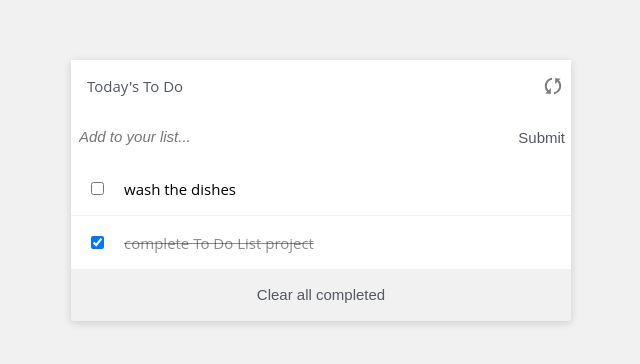
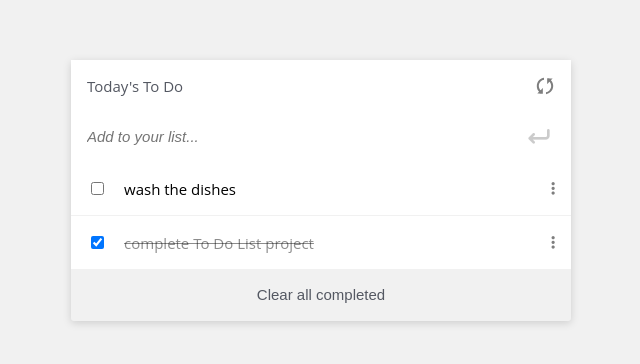
Before and after one commit to leonardodiasb/To-Do-List, a website built with webpack: page src/index.html in a window 1280 px wide. Shown: the full height of the page, 319-959 px from the left. Built offline with nearby package versions, Linux system fonts and the light colour scheme.

Commit message:
Create delete line buttons, modify enter button

```diff
--- a/src/index.html
+++ b/src/index.html
@@ -3,6 +3,7 @@
 <head>
     <meta charset="UTF-8">
     <meta name="viewport" content="width=device-width, initial-scale=1.0">
+    <script src="https://kit.fontawesome.com/2bdc450678.js" crossorigin="anonymous"></script>
     <title>Wbpack Exercise</title>
 </head>
 <body>
@@ -15,7 +16,6 @@
         </div>
         <div id="input-line">
             <input id="inpt" type="text" placeholder="Add to your list...">
-            <input type="submit" class="sbmit">
         </div>
         <div id="td-section"></div>
         <button type="button">Clear all completed</button>
--- a/src/index.js
+++ b/src/index.js
@@ -1,4 +1,5 @@
 import './style.css';
+import Icon from './images/enter-icon.png';
 
 const tdList = [
   {
@@ -14,20 +15,24 @@ const tdList = [
 ];
 
 const list = document.getElementById('td-section');
+const inputLine = document.getElementById('input-line');
 
 function populate() {
+  inputLine.insertAdjacentHTML('beforeend', `<img src="${Icon}" alt="enter icon" class="enter-icon">`);
   for (let i = 0; i < tdList.length; i += 1) {
     if (tdList[i].completed) {
       list.insertAdjacentHTML('beforeend',
         `<div class="td-item">
             <input type="checkbox" checked>
             <p>${tdList[i].description}</p>
+            <i class="delete-line fas fa-ellipsis-v"></i>
         </div>`);
     } else {
       list.insertAdjacentHTML('beforeend',
         `<div class="td-item">
             <input type="checkbox">
             <p>${tdList[i].description}</p>
+            <i class="delete-line fas fa-ellipsis-v"></i>
         </div>`);
     }
   }
--- a/src/style.css
+++ b/src/style.css
@@ -47,8 +47,20 @@ h1 {
 
 #icon-arrows-ccw {
   width: 20px;
+}
+
+#icon-arrows-ccw,
+.delete-line {
   opacity: 0.5;
-  padding-right: 0.5rem;
+  padding-right: 1rem;
+  cursor: pointer;
+}
+
+.enter-icon {
+  height: 2rem;
+  width: auto;
+  margin-right: 1rem;
+  opacity: 20%;
   cursor: pointer;
 }
 
@@ -56,6 +68,8 @@ h1 {
   border: none;
   background-color: transparent;
   cursor: pointer;
+  background-image: url("./images/enter-icon.png");
+  background-repeat: no-repeat;
 }
 
 .td-item {
@@ -70,7 +84,7 @@ h1 {
 
 #inpt {
   width: 100%;
-  padding: 0 40px 0 0.5rem;
+  padding: 0 40px 0 1rem;
   line-height: 50px;
   height: 50px;
   border: none;
--- a/webpack.config.js
+++ b/webpack.config.js
@@ -23,6 +23,10 @@ module.exports = {
         test: /\.css$/i,
         use: ['style-loader', 'css-loader'],
       },
+      {
+        test: /\.(png|svg|jpg|jpeg|gif)$/i,
+        type: 'asset/resource',
+      },
     ],
   },
 };
```
Also changed, not shown: dist/e9973a0f97579a2070a6.png (added), dist/index.html, dist/main.js, src/images/enter-icon.png (added).
